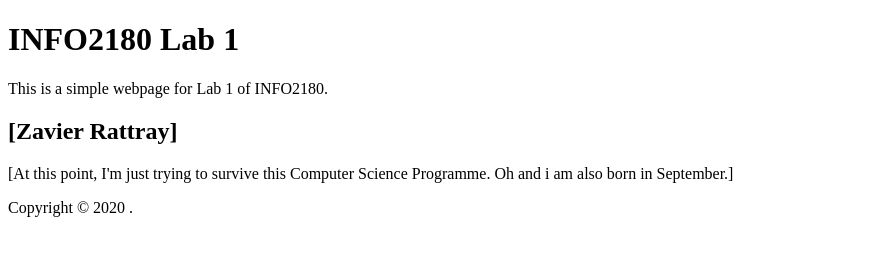
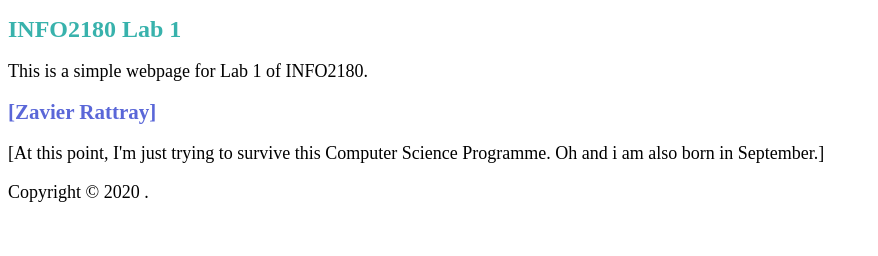
Before and after one commit to ZSR-Blxck/info2180-lab1, a plain HTML site: page index.html in a window 1280 px wide. Shown: the whole page, without its empty margins (0-878 px from the left). Drawn offline with Linux system fonts and the light colour scheme; files that its build step writes are made by us from their sources.

Commit message:
Added CSS

```diff
--- a/index.html
+++ b/index.html
@@ -5,6 +5,7 @@
 <meta name="viewport" content="width=device-
 width, initial-scale=1.0">
 <meta http-equiv="X-UA-Compatible" content="ie=edge">
+<link rel="stylesheet" href="css/styles.css">
 <title>INFO2180 Lab 1</title>
 </head>
 <body>
--- /dev/null
+++ b/styles.css
@@ -0,0 +1,11 @@
+h1{
+    font-size:24px;
+    color:#38B2AC;
+}
+h2{
+    font-size:21px;
+    color:#5A67D8;
+}
+p{
+    font-size:18px;
+}
```
